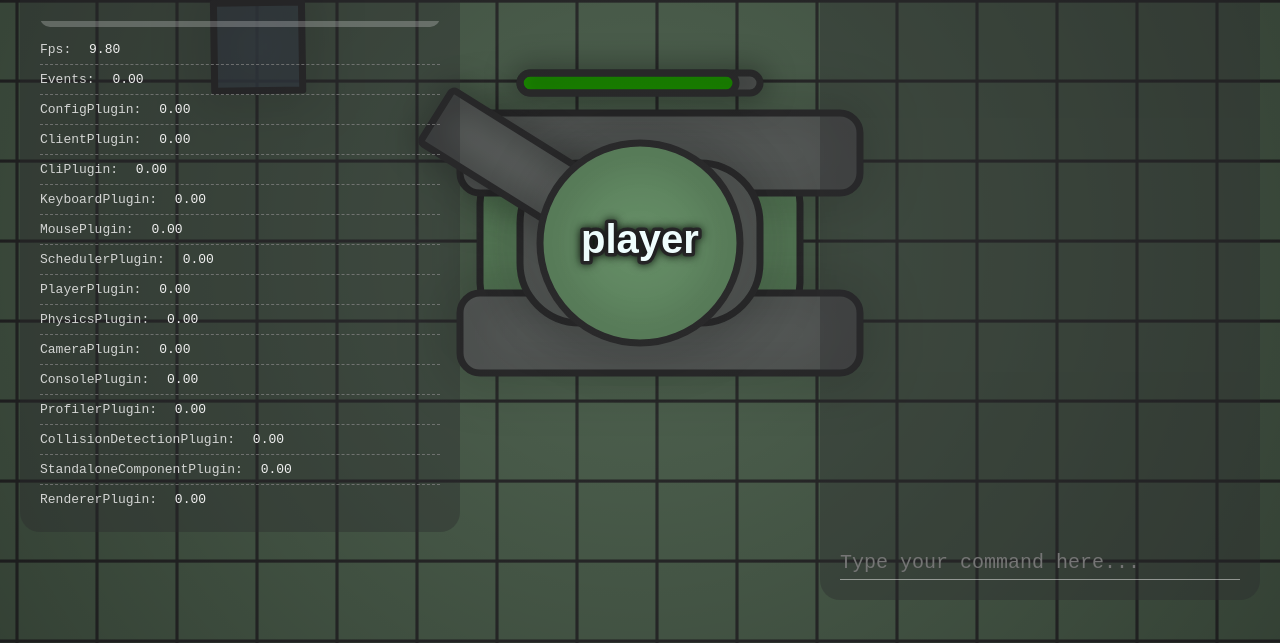
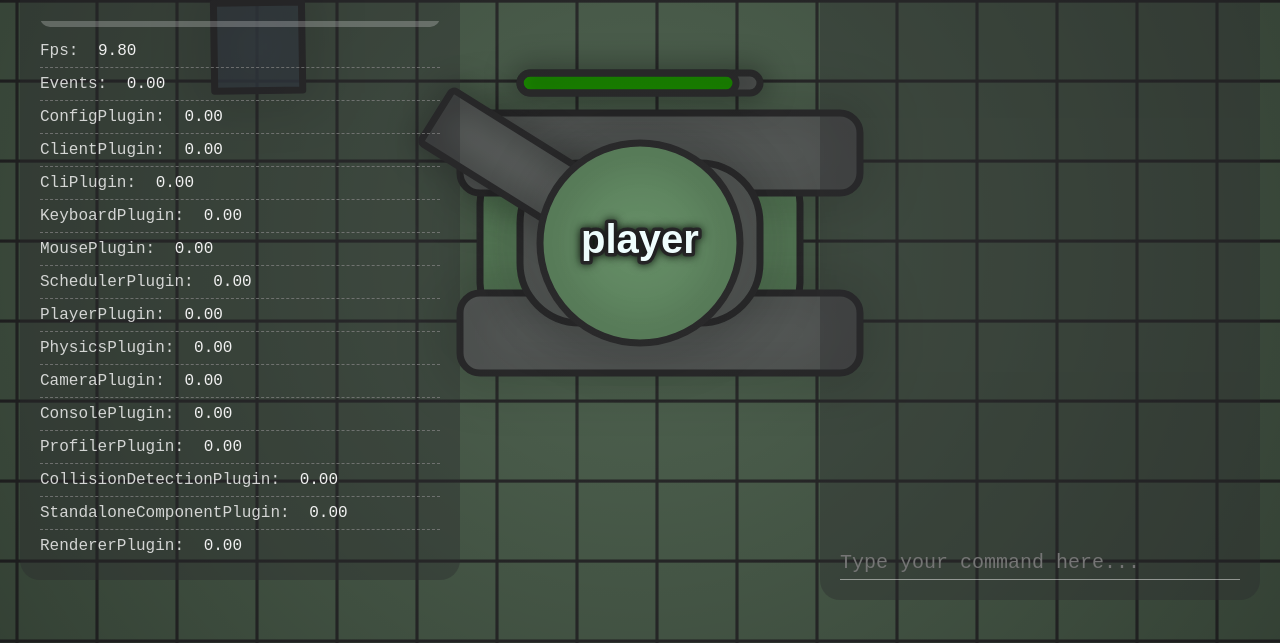
Before and after one commit to d4m14n-gh/2D_Engine-2025, a plain HTML site: page src/index.html in a window 1280 px wide. Shown: the part 157-800 px from the top of the page. Drawn offline with Linux system fonts and the light colour scheme; animation ran at ten frames a second.

Commit message:
Small update

```diff
--- a/src/GameEngine/src/GameObjectFactory.ts
+++ b/src/GameEngine/src/GameObjectFactory.ts
@@ -53,7 +53,6 @@ export class GameObjectFactory {
             ...components
         );
         circleGO.getTransform().rotation = GMath.symRand(Math.PI);
-        circleGO.getComponent(RigidBodyC).angularDrag = 1;
         circleGO.getComponent(CanonC).targetDirection = Vector.fromRad(GMath.symRand(Math.PI));
         circleGO.name = "Enemy";
 
--- a/src/GameEngine/src/Plugins/Camera.ts
+++ b/src/GameEngine/src/Plugins/Camera.ts
@@ -4,6 +4,7 @@ import { MouseClickEventArgs, MousePlugin, MouseScrollEventArgs } from "./Mouse"
 import { EventArgs } from "../Core/GameEvent";
 import { CommandResult, cliPlugin, cli } from "../Helpers/Commands";
 import { CollisionDetectionPlugin } from "./CollisionDetection";
+import { KeyboardPlugin } from "./Keyboard";
 
 @cliPlugin("camera")
 export class CameraPlugin extends Plugin {
@@ -87,6 +88,12 @@ export class CameraPlugin extends Plugin {
             const mousePositonScreen = this.getPlugin(MousePlugin).getMouseScreenPosition();
             const mousePositon = this.getWorldPosition(mousePositonScreen);
             target.getTransform().position = target.getTransform().position.interpolate(mousePositon, Math.pow(0.001, delta));
+            if (this.getPlugin(KeyboardPlugin).isPressed("2")){
+                target.getTransform().rotation += 0.5*3.14*delta;
+            }
+            if (this.getPlugin(KeyboardPlugin).isPressed("1")){
+                target.getTransform().rotation -= 0.5*3.14*delta;
+            }
         }
     }
 
--- a/src/GameEngine/src/Plugins/CliPlugin.ts
+++ b/src/GameEngine/src/Plugins/CliPlugin.ts
@@ -45,6 +45,12 @@ export class CliPlugin extends Plugin {
     private float(value: string): CommandResult{
         const message = `This is a float command with value ${value}`;
         return new CommandResult(true, message, parseFloat(value));
+    }
+    @cli("refresh")
+    private refresh(): CommandResult {
+        const message = "This is a refresh command";
+        location.reload();
+        return new CommandResult(true, message, undefined);
     }
     @cli("randomcolor",undefined, "rgb")
         private getrandomcolor(): CommandResult {
--- a/src/GameEngine/src/Plugins/Hud/Console.ts
+++ b/src/GameEngine/src/Plugins/Hud/Console.ts
@@ -120,7 +120,7 @@ export class ConsolePlugin extends Plugin {
             if (result.status)
                 this.setStatus("#485b49");
             else
-                this.setStatus("#59312c");
+                this.setStatus("#813136");
         }
         else{
             this.buffer += message + "\r\n";
@@ -187,7 +187,7 @@ export class ConsolePlugin extends Plugin {
                     border-radius: 20px;
                     background-color: rgba(42, 43, 46, 0.382);
                     color: white;
-                    font-family: monospace;
+                    font-family: "IBM Plex Mono", monospace;
                     pointer-events: none;
                     overflow: hidden;
                 }
@@ -216,7 +216,6 @@ export class ConsolePlugin extends Plugin {
                     background-color: transparent;
                     color: white;
                     font-size: 20px;
-                    font-family: monospace;
                 }
                 .console *::selection {
                     background-color: #546855;
@@ -238,6 +237,7 @@ export class ConsolePlugin extends Plugin {
                     position: absolute;
                     width: 100%;
                     line-height: 20px;
+                    font-size: 20px;
                     margin: 0;
                     bottom: 0;
                 }
--- a/src/GameEngine/src/Plugins/Hud/Profiler.ts
+++ b/src/GameEngine/src/Plugins/Hud/Profiler.ts
@@ -121,7 +121,6 @@ export class ProfilerPlugin extends Plugin {
                     border-radius: 20px;
                     background-color: rgba(42, 43, 46, 0.382);
                     color: white;
-                    font-family: monospace;
                     pointer-events: none;
                 }
                 .profiler-header{
--- a/src/index.html
+++ b/src/index.html
@@ -4,12 +4,18 @@
     <meta name="viewport" content="width=device-width, initial-scale=1.0, maximum-scale=1.0, user-scalable=no">
     <meta charset="UTF-8">
     <title>Game</title>
+    <link rel="preconnect" href="https://fonts.googleapis.com">
+    <link rel="preconnect" href="https://fonts.gstatic.com" crossorigin>
+    <link href="https://fonts.googleapis.com/css2?family=JetBrains+Mono:ital,wght@0,100..800;1,100..800&display=swap" rel="stylesheet">
     <script type="module" src="./GameEngine/dist/bundle.js" defer></script>
     <style>
         canvas {
             display: block;
             width: 100vw;
             height: 100vh;
+        }
+        body * {
+            font-family: "IBM Plex Mono", monospace;
         }
         body {
             margin: 0;
```
Also changed, not shown: src/GameEngine/dist/bundle.js.
